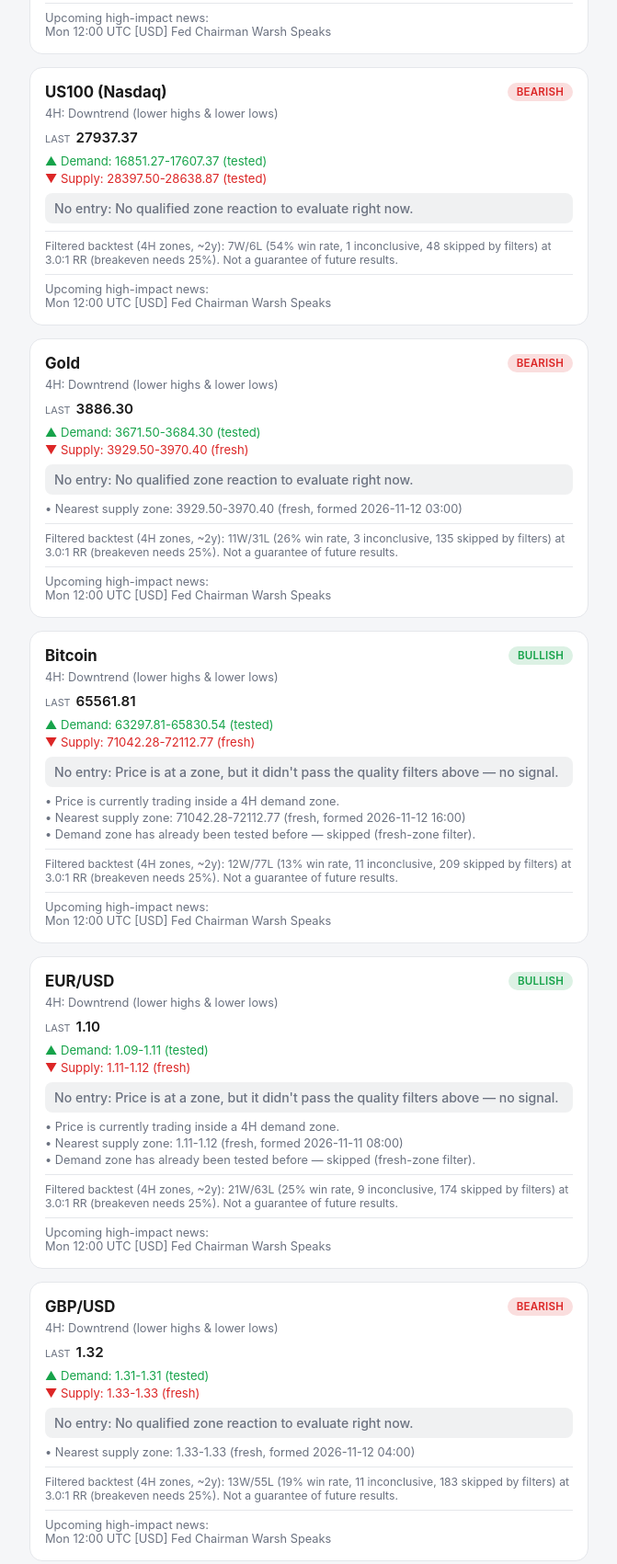
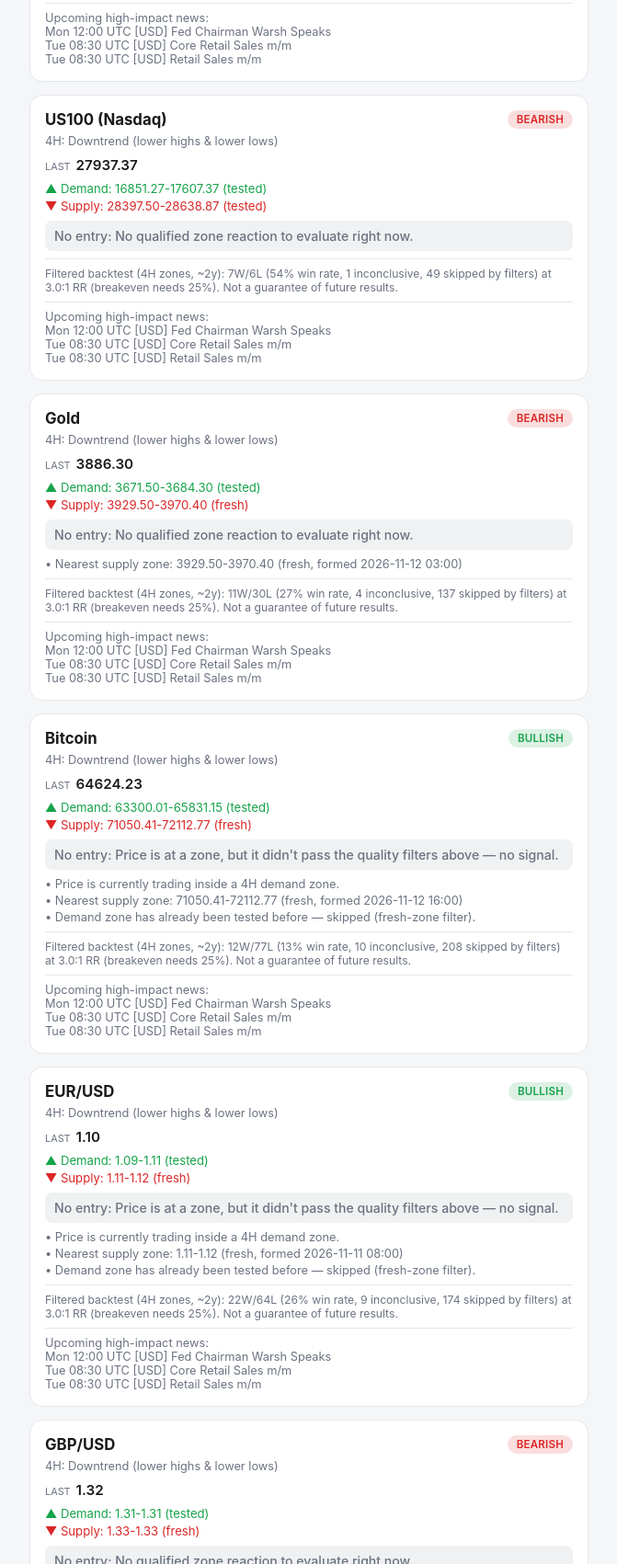
Before and after one commit to Mario1904/TRADING-BOT-3, a plain HTML site: page docs/index.html in a window 1280 px wide. Shown: the part 504-2205 px from the top of the page at 92% size, without its empty margins (304-975 px from the left). Drawn offline with Linux system fonts and the light colour scheme.

Commit message:
Daily market report update

```diff
--- a/docs/index.html
+++ b/docs/index.html
@@ -69,7 +69,7 @@
 <body>
 <header>
   <h1>📊 Daily Market Report</h1>
-  <p>Generated 2026-11-15 09:28 UTC &middot; 4H zones (trend-aligned, fresh-only, rejection-confirmed), 5M entry, 3:1 RR</p>
+  <p>Generated 2026-11-15 16:32 UTC &middot; 4H zones (trend-aligned, fresh-only, rejection-confirmed), 5M entry, 3:1 RR</p>
 </header>
 <div class="disclaimer">
   Educational tool only — not financial advice, not a guarantee of accuracy.
@@ -93,7 +93,7 @@
 
   <div class="notes"><div>• 4H structure is unclear right now.</div><div>• Nearest demand zone: 49326.25-49621.17 (fresh, formed 2026-05-19 13:00)</div><div>• Nearest supply zone: 53248.96-53492.40 (fresh, formed 2026-11-04 12:00)</div></div>
   <div class="backtest">Filtered backtest (4H zones, ~2y): 2W/10L (17% win rate, 3 inconclusive, 33 skipped by filters) at 3.0:1 RR (breakeven needs 25%). Not a guarantee of future results.</div>
-  <div class="news"><div>Upcoming high-impact news:</div><div>Mon 12:00 UTC [USD] Fed Chairman Warsh Speaks</div></div>
+  <div class="news"><div>Upcoming high-impact news:</div><div>Mon 12:00 UTC [USD] Fed Chairman Warsh Speaks</div><div>Tue 08:30 UTC [USD] Core Retail Sales m/m</div><div>Tue 08:30 UTC [USD] Retail Sales m/m</div></div>
 </div>
 
 <div class="card Bearish">
@@ -108,8 +108,8 @@
 
 
   <div class="notes"></div>
-  <div class="backtest">Filtered backtest (4H zones, ~2y): 7W/6L (54% win rate, 1 inconclusive, 48 skipped by filters) at 3.0:1 RR (breakeven needs 25%). Not a guarantee of future results.</div>
-  <div class="news"><div>Upcoming high-impact news:</div><div>Mon 12:00 UTC [USD] Fed Chairman Warsh Speaks</div></div>
+  <div class="backtest">Filtered backtest (4H zones, ~2y): 7W/6L (54% win rate, 1 inconclusive, 49 skipped by filters) at 3.0:1 RR (breakeven needs 25%). Not a guarantee of future results.</div>
+  <div class="news"><div>Upcoming high-impact news:</div><div>Mon 12:00 UTC [USD] Fed Chairman Warsh Speaks</div><div>Tue 08:30 UTC [USD] Core Retail Sales m/m</div><div>Tue 08:30 UTC [USD] Retail Sales m/m</div></div>
 </div>
 
 <div class="card Bearish">
@@ -124,8 +124,8 @@
 
 
   <div class="notes"><div>• Nearest supply zone: 3929.50-3970.40 (fresh, formed 2026-11-12 03:00)</div></div>
-  <div class="backtest">Filtered backtest (4H zones, ~2y): 11W/31L (26% win rate, 3 inconclusive, 135 skipped by filters) at 3.0:1 RR (breakeven needs 25%). Not a guarantee of future results.</div>
-  <div class="news"><div>Upcoming high-impact news:</div><div>Mon 12:00 UTC [USD] Fed Chairman Warsh Speaks</div></div>
+  <div class="backtest">Filtered backtest (4H zones, ~2y): 11W/30L (27% win rate, 4 inconclusive, 137 skipped by filters) at 3.0:1 RR (breakeven needs 25%). Not a guarantee of future results.</div>
+  <div class="news"><div>Upcoming high-impact news:</div><div>Mon 12:00 UTC [USD] Fed Chairman Warsh Speaks</div><div>Tue 08:30 UTC [USD] Core Retail Sales m/m</div><div>Tue 08:30 UTC [USD] Retail Sales m/m</div></div>
 </div>
 
 <div class="card Bullish">
@@ -134,14 +134,14 @@
     <span class="badge Bullish">Bullish</span>
   </div>
   <div class="structure">4H: Downtrend (lower highs & lower lows)</div>
-  <div class="stats"><span class="label">Last</span><span class="value">65561.81</span></div>
-  <div class="zones"><div class="zone-demand">▲ Demand: 63297.81-65830.54 (tested)</div><div class="zone-supply">▼ Supply: 71042.28-72112.77 (fresh)</div></div>
+  <div class="stats"><span class="label">Last</span><span class="value">64624.23</span></div>
+  <div class="zones"><div class="zone-demand">▲ Demand: 63300.01-65831.15 (tested)</div><div class="zone-supply">▼ Supply: 71050.41-72112.77 (fresh)</div></div>
   <div class="entry signal-no">No entry: Price is at a zone, but it didn't pass the quality filters above — no signal.</div>
 
 
-  <div class="notes"><div>• Price is currently trading inside a 4H demand zone.</div><div>• Nearest supply zone: 71042.28-72112.77 (fresh, formed 2026-11-12 16:00)</div><div>• Demand zone has already been tested before — skipped (fresh-zone filter).</div></div>
-  <div class="backtest">Filtered backtest (4H zones, ~2y): 12W/77L (13% win rate, 11 inconclusive, 209 skipped by filters) at 3.0:1 RR (breakeven needs 25%). Not a guarantee of future results.</div>
-  <div class="news"><div>Upcoming high-impact news:</div><div>Mon 12:00 UTC [USD] Fed Chairman Warsh Speaks</div></div>
+  <div class="notes"><div>• Price is currently trading inside a 4H demand zone.</div><div>• Nearest supply zone: 71050.41-72112.77 (fresh, formed 2026-11-12 16:00)</div><div>• Demand zone has already been tested before — skipped (fresh-zone filter).</div></div>
+  <div class="backtest">Filtered backtest (4H zones, ~2y): 12W/77L (13% win rate, 10 inconclusive, 208 skipped by filters) at 3.0:1 RR (breakeven needs 25%). Not a guarantee of future results.</div>
+  <div class="news"><div>Upcoming high-impact news:</div><div>Mon 12:00 UTC [USD] Fed Chairman Warsh Speaks</div><div>Tue 08:30 UTC [USD] Core Retail Sales m/m</div><div>Tue 08:30 UTC [USD] Retail Sales m/m</div></div>
 </div>
 
 <div class="card Bullish">
@@ -156,8 +156,8 @@
 
 
   <div class="notes"><div>• Price is currently trading inside a 4H demand zone.</div><div>• Nearest supply zone: 1.11-1.12 (fresh, formed 2026-11-11 08:00)</div><div>• Demand zone has already been tested before — skipped (fresh-zone filter).</div></div>
-  <div class="backtest">Filtered backtest (4H zones, ~2y): 21W/63L (25% win rate, 9 inconclusive, 174 skipped by filters) at 3.0:1 RR (breakeven needs 25%). Not a guarantee of future results.</div>
-  <div class="news"><div>Upcoming high-impact news:</div><div>Mon 12:00 UTC [USD] Fed Chairman Warsh Speaks</div></div>
+  <div class="backtest">Filtered backtest (4H zones, ~2y): 22W/64L (26% win rate, 9 inconclusive, 174 skipped by filters) at 3.0:1 RR (breakeven needs 25%). Not a guarantee of future results.</div>
+  <div class="news"><div>Upcoming high-impact news:</div><div>Mon 12:00 UTC [USD] Fed Chairman Warsh Speaks</div><div>Tue 08:30 UTC [USD] Core Retail Sales m/m</div><div>Tue 08:30 UTC [USD] Retail Sales m/m</div></div>
 </div>
 
 <div class="card Bearish">
@@ -172,8 +172,8 @@
 
 
   <div class="notes"><div>• Nearest supply zone: 1.33-1.33 (fresh, formed 2026-11-12 04:00)</div></div>
-  <div class="backtest">Filtered backtest (4H zones, ~2y): 13W/55L (19% win rate, 11 inconclusive, 183 skipped by filters) at 3.0:1 RR (breakeven needs 25%). Not a guarantee of future results.</div>
-  <div class="news"><div>Upcoming high-impact news:</div><div>Mon 12:00 UTC [USD] Fed Chairman Warsh Speaks</div></div>
+  <div class="backtest">Filtered backtest (4H zones, ~2y): 13W/55L (19% win rate, 11 inconclusive, 184 skipped by filters) at 3.0:1 RR (breakeven needs 25%). Not a guarantee of future results.</div>
+  <div class="news"><div>Upcoming high-impact news:</div><div>Mon 12:00 UTC [USD] Fed Chairman Warsh Speaks</div><div>Tue 08:30 UTC [USD] Core Retail Sales m/m</div><div>Tue 08:30 UTC [USD] Retail Sales m/m</div></div>
 </div>
 
 <footer>Re-generated automatically. Day-trade setups only — no overnight holds implied.</footer>
```
